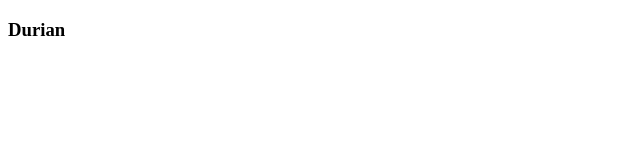
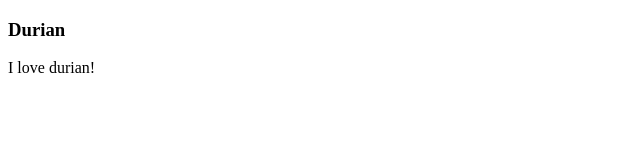
Before and after one commit to ah5ive/git-intro, a plain HTML site: page index.html in a window 1280 px wide. Shown: the whole page, without its empty margins (0-640 px from the left). Drawn offline with Linux system fonts and the light colour scheme.

Commit message:
paragraph added

```diff
--- a/index.html
+++ b/index.html
@@ -6,5 +6,6 @@
 <body>
  <!-- <h1>banana</h1> //-->
   <h3>Durian</h3>
+    <P>I love durian!</P>
 </body>
 </html>
```
